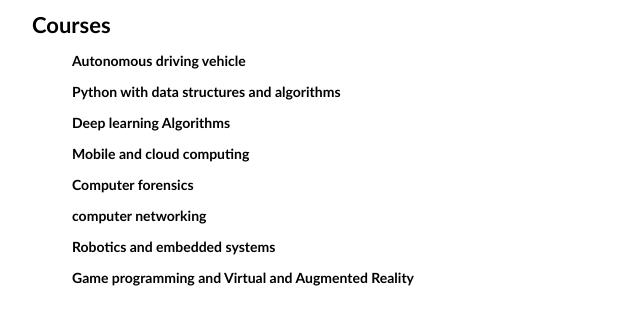
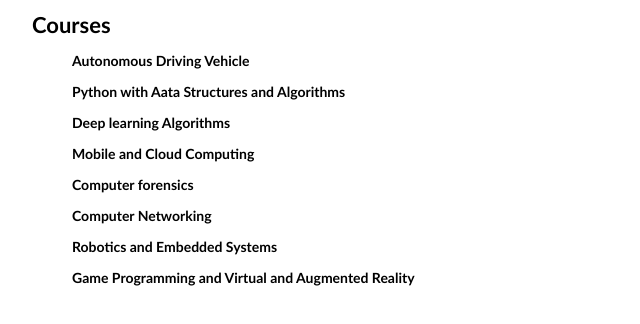
Before and after one commit to palashngl/palashngl.github.io, a plain HTML site: page index.html in a window 1280 px wide. Shown: the part 1465-1789 px from the top of the page, 248-888 px from the left. Drawn offline with Linux system fonts and the light colour scheme.

Commit message:
Update index.html

```diff
--- a/index.html
+++ b/index.html
@@ -168,28 +168,28 @@ evaluation. </a> <strong> Palash Yuvraj Ingle</strong>, Young-Gab Kim - Systems
 		  </ul>
 		    <heading> Courses </heading>
 		      <ul>
-			    Autonomous driving vehicle
+			    Autonomous Driving Vehicle
 		    </ul>
 		    <ul>
-			    Python with data structures and algorithms
+			    Python with Aata Structures and Algorithms
 		    </ul>
 		       <ul>
 			     Deep learning Algorithms
 		    </ul>
 		     <ul>
-			     Mobile and cloud computing
+			     Mobile and Cloud Computing
 		    </ul>
 		     <ul>
 			     Computer forensics
 		    </ul>
 		     <ul>
-			     computer networking
+			     Computer Networking
 		    </ul>
 		    <ul>
-			     Robotics and embedded systems
+			     Robotics and Embedded Systems
 		    </ul>
 		    <ul>
-			      Game programming and Virtual and Augmented Reality
+			      Game Programming and Virtual and Augmented Reality
 		    </ul>
 	    </td>
           </tr>
```
